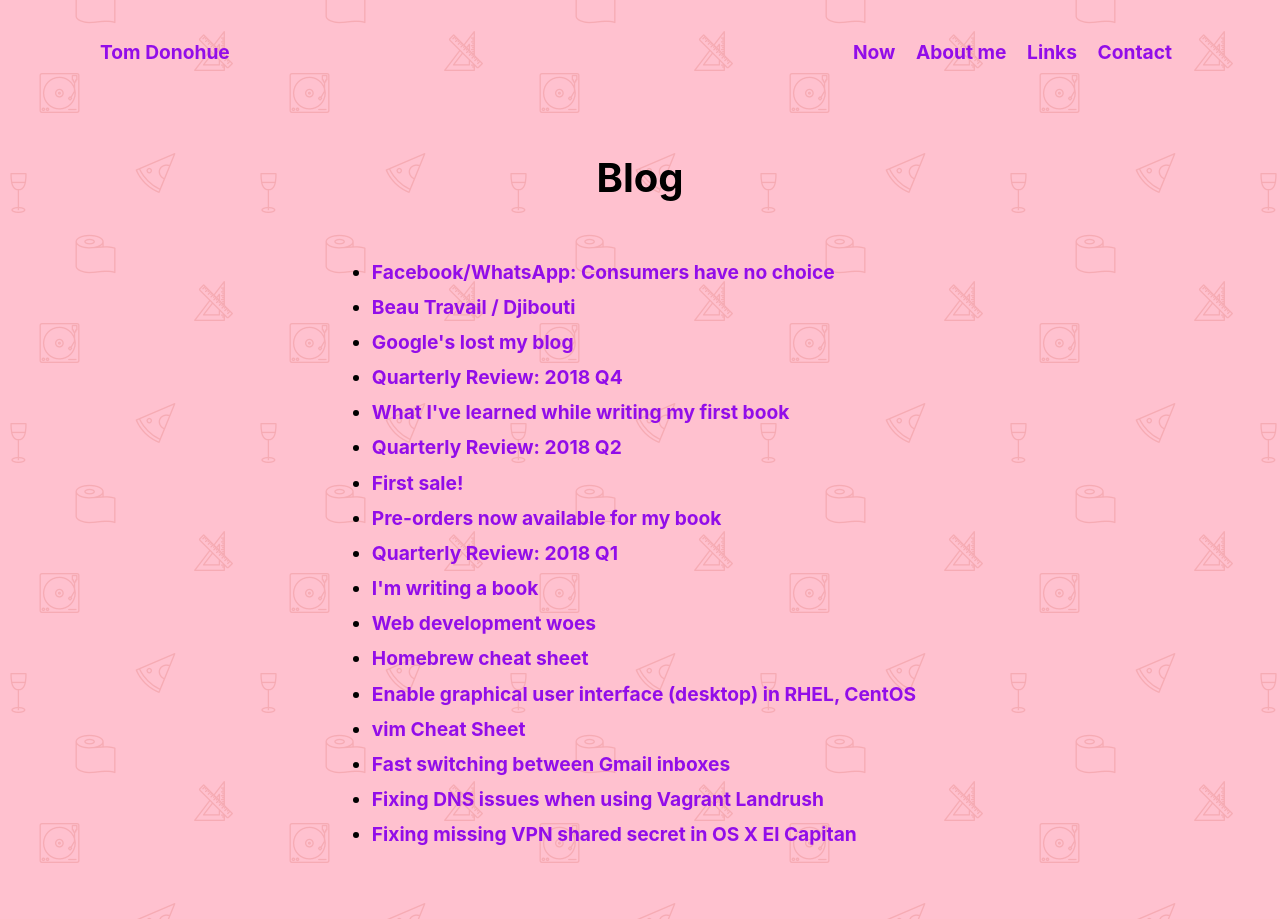
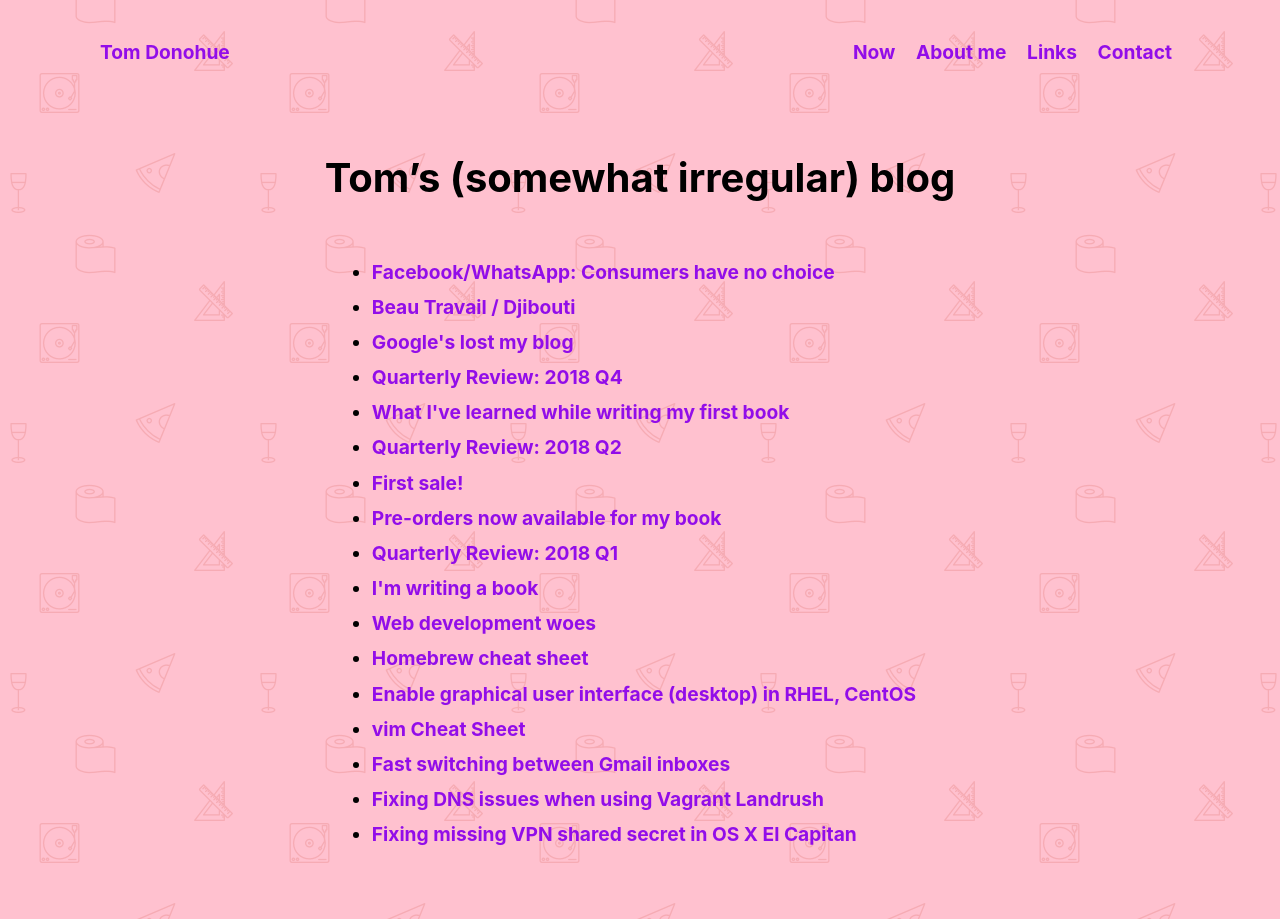
Before and after one commit to monodot/monodot-co-uk, a Jekyll site: the page built from index.html, in a window 1280 px wide. Built offline with Jekyll 4.4.1, drawn with Linux system fonts in a browser that asks for light colours; the list of posts is cut into pages by our own code.

Commit message:
Whimsical homepage title

```diff
--- a/index.html
+++ b/index.html
@@ -1,4 +1,4 @@
 ---
 layout: home
-title: Blog
+title: Tom's (somewhat irregular) blog
 ---
```
